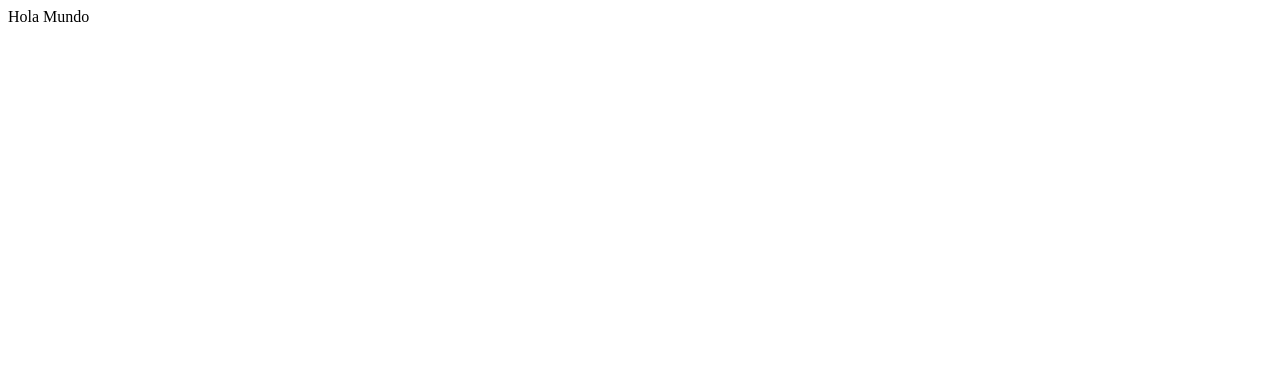
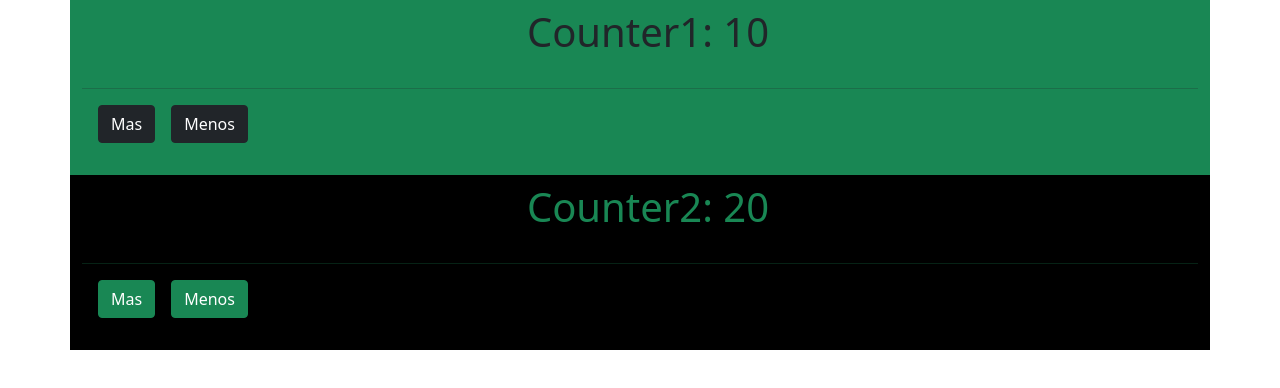
Before and after one commit to fhalcomtech/005-hook-app, a React app: page / in a window 1280 px wide. Built offline with nearby package versions, Linux system fonts and the light colour scheme.

Commit message:
Add: Multipe counters to state

```diff
--- a/public/index.html
+++ b/public/index.html
@@ -4,6 +4,10 @@
     <meta charset="UTF-8">
     <meta http-equiv="X-UA-Compatible" content="IE=edge">
     <meta name="viewport" content="width=device-width, initial-scale=1.0">
+    <link   href="https://cdn.jsdelivr.net/npm/bootstrap@5.1.3/dist/css/bootstrap.min.css"
+            rel="stylesheet"
+            integrity="sha384-1BmE4kWBq78iYhFldvKuhfTAU6auU8tT94WrHftjDbrCEXSU1oBoqyl2QvZ6jIW3"
+            crossorigin="anonymous">
     <title>Hooks</title>
 </head>
 <body>
--- /dev/null
+++ b/src/Component/001-use-state/CounterApp.js
@@ -0,0 +1,24 @@
+import React, { useState } from 'react'
+
+export const CounterApp = () => {
+  const [counter,setCounter] = useState({counter1: 10, counter2:20});
+  const {counter1, counter2} = counter;
+
+  return (
+      <>
+    <div className="container bg-success">
+        <h1 className="text-center pt-2">Counter1: {counter1} </h1>
+        <hr/>
+        <button className="btn btn-dark" onClick={()=>{setCounter({...counter,counter1:counter1+1})}}>Mas</button>
+        <button className="btn btn-dark" onClick={()=>{setCounter({...counter,counter1:counter1-1, })}}>Menos</button>
+    </div>
+
+    <div className="container bg-black text-success">
+        <h1 className="text-center pt-2">Counter2: {counter2} </h1>
+        <hr/>
+        <button className="btn btn-success" onClick={()=>{setCounter({...counter, counter2:counter2+1})}}>Mas</button>
+        <button className="btn btn-success" onClick={()=>{setCounter({...counter, counter2:counter2-1})}}>Menos</button>
+    </div>
+    </>
+  )
+}
--- a/src/HookApp.js
+++ b/src/HookApp.js
@@ -1,4 +1,6 @@
+import { CounterApp } from "./Component/001-use-state/CounterApp";
+
 const HookApp = () => (<>
-        <div>Hola Mundo</div>
+        <CounterApp/>
     </>);
 export default HookApp;
--- /dev/null
+++ b/src/assets/css/index.css
@@ -0,0 +1,6 @@
+.btn, h1
+{
+
+    margin-left: 1rem;
+    margin-bottom: 2rem;
+}
--- a/src/index.js
+++ b/src/index.js
@@ -1,6 +1,7 @@
 import React from "react";
 import ReactDOM from "react-dom"
 import HookApp from "./HookApp";
+import "./assets/css/index.css"
 
 const element = document.querySelector('.root');
 ReactDOM.render(<HookApp/>, element);
```
Also changed, not shown: src/setupTests.js (deleted, +0 -5 lines), src/001-use-state/HookUseCounter.js (deleted).
